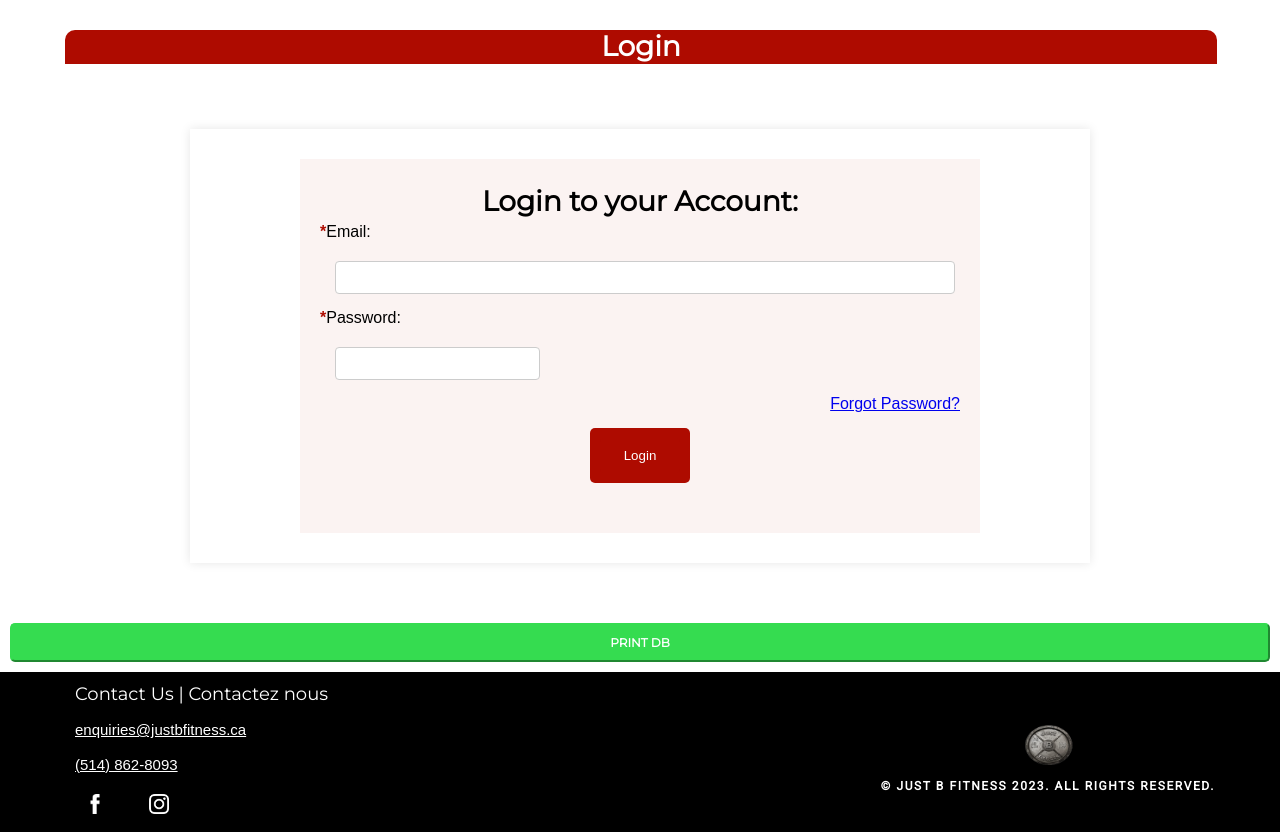
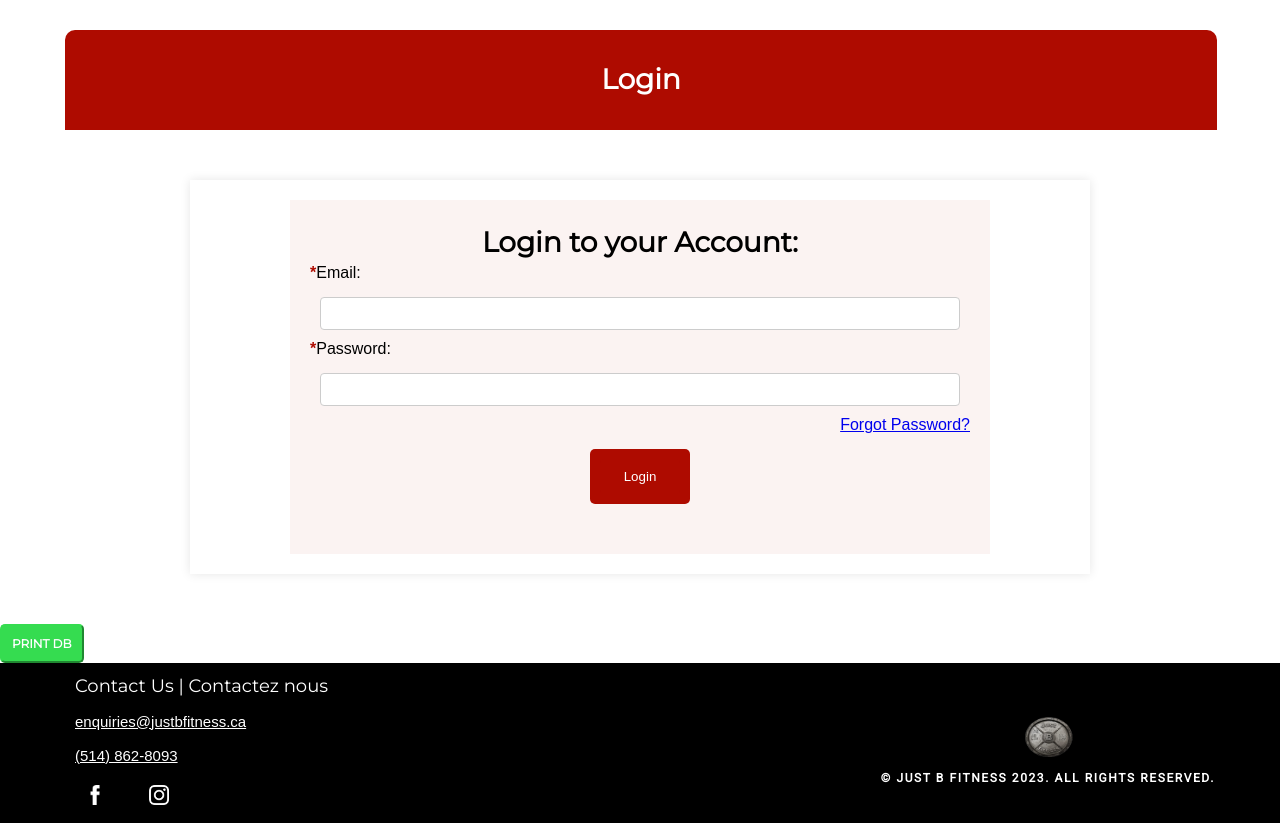
Before and after one commit to Nabil-Rn/System_Development_Project, a PHP site: page / in a window 1280 px wide. Shown: the part 75-907 px from the top of the page. Run offline with PHP 8.4, Linux system fonts and the light colour scheme.

Commit message:
final revision

```diff
--- a/MVC/CSS/admin.css
+++ /dev/null
@@ -1,3 +0,0 @@
-/*
-    Admin Pages
-*/
--- a/MVC/CSS/home.css
+++ b/MVC/CSS/home.css
@@ -411,3 +411,18 @@ footer {
 .admin-calendar-placeholder {
   margin-top: 30px;
 }
+
+.update-button {
+  border-color: #35DC50;
+  border-radius: 5px;
+  cursor: pointer;
+  text-align: center;
+  text-transform: uppercase;
+  justify-content: center;
+  background: #35DC50;
+  color: white;
+  font-family: 'Montserrat', sans-serif;
+  font-weight: bolder;
+  font-size: 12px;
+  padding: 10px;
+}
--- a/MVC/Models/User.php
+++ b/MVC/Models/User.php
@@ -101,16 +101,16 @@ class User {
             $user->lname = $row['lname'];
             $user->group_id = $row['group_id'];
             $_SESSION['user'] = $user;
-
-
+            /*
             $group_id = $_SESSION['user']->group_id;
             if ($group_id === 1) {
                 header("Location: ?controller=user&action=index");
             } else if ($group_id === 2) {
                 header("Location: ?controller=user");
             }
+            */
 
-            //header("Location: ?controller=user"); // ADDED
+            header("Location: ?controller=user"); // ADDED
         }else{
             $_SESSION['alert'] = "Login unsuccessful. Please try again.";
         }
--- a/MVC/Views/Booking/delete.php
+++ /dev/null
@@ -1 +0,0 @@
-<!--- API BOOKING VIEW: DELETE CRUD OPERATION HERE -->
--- a/MVC/Views/Booking/template.php
+++ b/MVC/Views/Booking/template.php
@@ -1,4 +1,4 @@
-<!--- TEMPLATE FOR A CONFIRM DELETION PAGE. MIGHT BE UNNECESSARY DUE TO BOOKING API BUT WE CAN STILL USE IT FOR OTHER PAGES  -->
+<!--- NOT USED  -->
 
 <!DOCTYPE html>
 <html lang="en">
--- a/MVC/Views/Booking/update.php
+++ /dev/null
@@ -1 +0,0 @@
-<!--- API BOOKING VIEW: UPDATE CRUD OPERATION HERE -->
--- a/MVC/Views/Home/index.php
+++ b/MVC/Views/Home/index.php
@@ -6,7 +6,6 @@
     <title>JUSTBFITNESS</title>
     <link rel="shortcut icon" href="assets/favicon.ico">
     <link rel="stylesheet" href="CSS/home.css">
-    <link rel="stylesheet" href="CSS/view.css">
     <link rel="stylesheet" href="https://fonts.googleapis.com/css?family=Roboto&display=swap">
     <link rel="stylesheet" href="https://fonts.googleapis.com/css?family=Montserrat&display=swap">
 </head>
@@ -48,8 +47,11 @@
     </div>
 
     <form method="post" action="?controller=user&action=print">
-        <button type="submit" class="update-button" name="print">Print DB</button>
+    <button type="submit" style="border-color: #35DC50; border-radius: 5px; cursor: pointer; text-align: center; text-transform: uppercase; justify-content: center; background: #35DC50; color: white; font-family: 'Montserrat', sans-serif; font-weight: bolder; font-size: 12px; padding: 10px;">
+        Print DB
+    </button>
     </form>
+
 
         <?php include_once 'footer.php' ?>
 
```
Also changed, not shown: MVC/Views/Client/index.php (+37 -0 lines).
